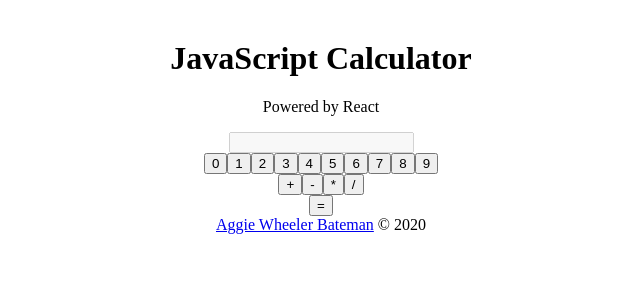
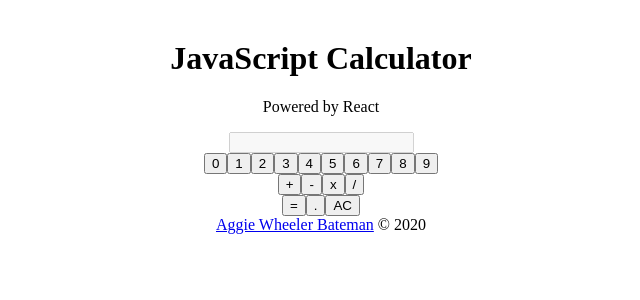
Before and after one commit to aggiewb/javascript-calculator, a React (Create React App) app in the folder client/: page / in a window 1280 px wide. Shown: the top 300 px of the page, without its empty margins (319-959 px from the left). Built offline with nearby package versions, Linux system fonts and the light colour scheme.

Commit message:
Add Options component with buttons for equals, decimal, and
clear

```diff
--- a/client/src/App.js
+++ b/client/src/App.js
@@ -2,6 +2,7 @@ import React from 'react';
 import './App.css';
 import Numbers from './components/Numbers.js';
 import Operators from './components/Operators.js';
+import Options from './components/Options.js'
 import Footer from './components/Footer.js';
 
 class App extends React.Component {
@@ -12,9 +13,14 @@ class App extends React.Component {
     this.operators = {
       add: "+",
       subtract: "-",
-      multiply: "*",
+      multiply: "x",
       divide: "/"
     };
+    this.options = {
+      equals: "=",
+      decimal: ".",
+      clear: "AC"
+    }
   }
 
   render(){
@@ -25,7 +31,7 @@ class App extends React.Component {
         <input id="display" disabled></input>
         <Numbers engNums={this.englishNumbers} />
         <Operators operators={this.operators}/>
-        <button id="equals">=</button>
+        <Options options={this.options}/>
       </section>
       <Footer />
     </div>;
--- /dev/null
+++ b/client/src/components/Options.js
@@ -0,0 +1,12 @@
+import React from 'react';
+
+function Options(props){
+    return <div>
+        {Object.entries(props.options).map(option => {
+            const [key, sign] = option;
+            return <button key={key} id={key}>{sign}</button>;
+        })}
+    </div>;
+}
+
+export default Options;
```
